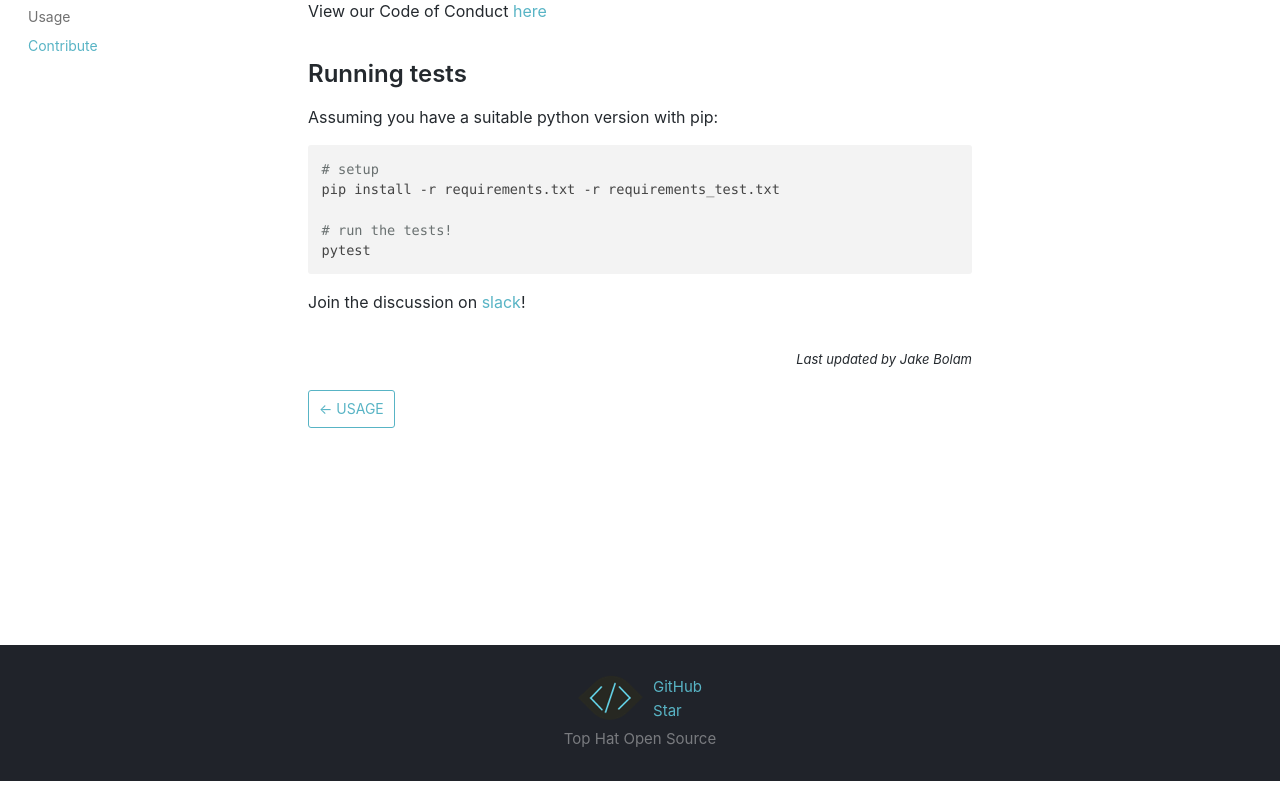
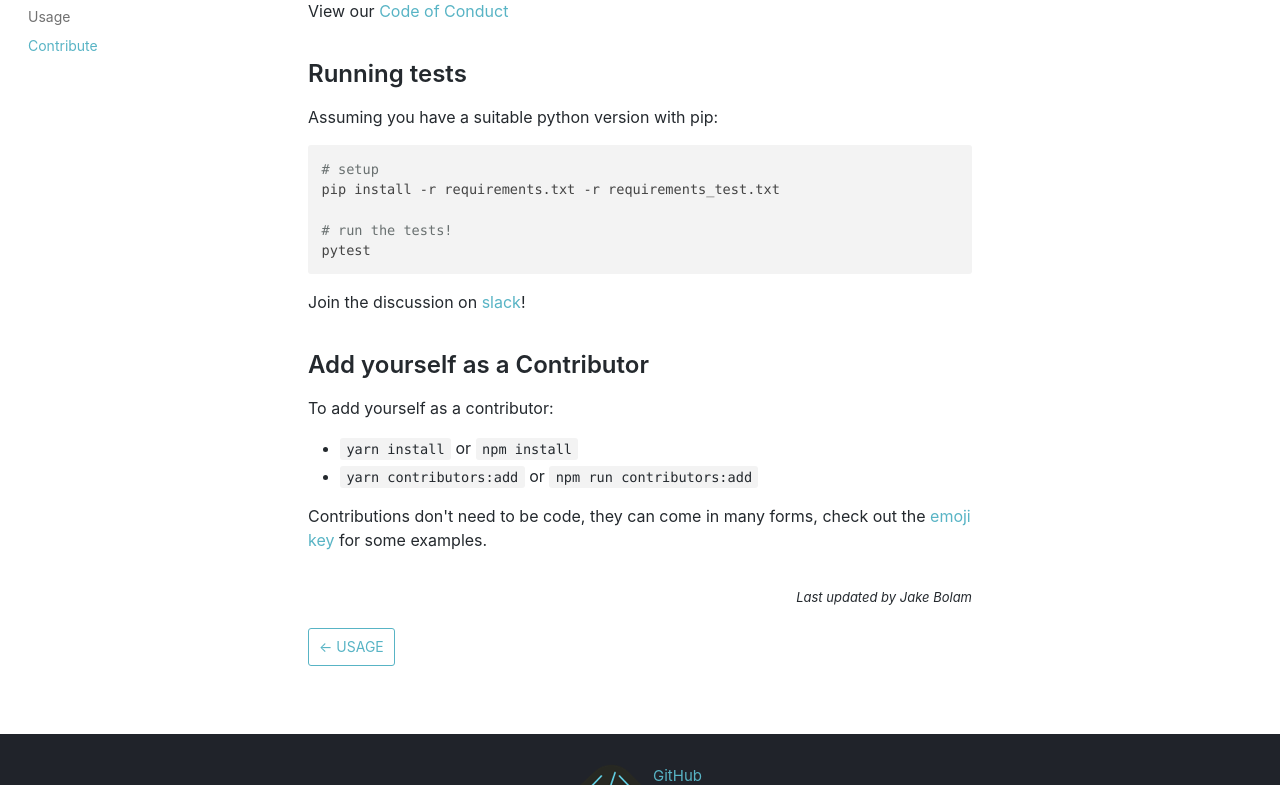
Before and after one commit to tophat/codewatch, a plain HTML site: page docs/contribute.html in a window 1280 px wide. Shown: the part 155-940 px from the top of the page. Drawn offline with nearby package versions, Linux system fonts and the light colour scheme.

Commit message:
Deploy website
Deploy website version based on ea763819ce005639dac859b72680d02fde38467f

```diff
--- a/docs/contribute.html
+++ b/docs/contribute.html
@@ -1,5 +1,5 @@
-<!DOCTYPE html><html lang="en"><head><meta charSet="utf-8"/><meta http-equiv="X-UA-Compatible" content="IE=edge"/><title>Contribute · Codewatch</title><meta name="viewport" content="width=device-width"/><meta name="generator" content="Docusaurus"/><meta name="description" content="&lt;p&gt;View our Code of Conduct &lt;a href=&quot;https://github.com/tophat/getting-started/blob/master/code-of-conduct.md&quot;&gt;here&lt;/a&gt;&lt;/p&gt;
-"/><meta name="docsearch:language" content="en"/><meta property="og:title" content="Contribute · Codewatch"/><meta property="og:type" content="website"/><meta property="og:url" content="https://codewatch.io/index.html"/><meta property="og:description" content="&lt;p&gt;View our Code of Conduct &lt;a href=&quot;https://github.com/tophat/getting-started/blob/master/code-of-conduct.md&quot;&gt;here&lt;/a&gt;&lt;/p&gt;
+<!DOCTYPE html><html lang="en"><head><meta charSet="utf-8"/><meta http-equiv="X-UA-Compatible" content="IE=edge"/><title>Contribute · Codewatch</title><meta name="viewport" content="width=device-width"/><meta name="generator" content="Docusaurus"/><meta name="description" content="&lt;p&gt;View our &lt;a href=&quot;https://github.com/tophat/getting-started/blob/master/code-of-conduct.md&quot;&gt;Code of Conduct&lt;/a&gt;&lt;/p&gt;
+"/><meta name="docsearch:language" content="en"/><meta property="og:title" content="Contribute · Codewatch"/><meta property="og:type" content="website"/><meta property="og:url" content="https://codewatch.io/index.html"/><meta property="og:description" content="&lt;p&gt;View our &lt;a href=&quot;https://github.com/tophat/getting-started/blob/master/code-of-conduct.md&quot;&gt;Code of Conduct&lt;/a&gt;&lt;/p&gt;
 "/><meta property="og:image" content="https://codewatch.io/img/codewatch.png"/><meta name="twitter:card" content="summary"/><meta name="twitter:image" content="https://codewatch.io/img/codewatch.png"/><link rel="shortcut icon" href="/img/codewatch.png"/><link rel="stylesheet" href="//cdnjs.cloudflare.com/ajax/libs/highlight.js/9.12.0/styles/default.min.css"/><script>
               (function(i,s,o,g,r,a,m){i['GoogleAnalyticsObject']=r;i[r]=i[r]||function(){
               (i[r].q=i[r].q||[]).push(arguments)},i[r].l=1*new Date();a=s.createElement(o),
@@ -35,7 +35,7 @@
                 };
               }
             });
-        </script></nav></div><div class="container mainContainer"><div class="wrapper"><div class="post"><header class="postHeader"><h1 class="postHeaderTitle">Contribute</h1></header><article><div><span><p>View our Code of Conduct <a href="https://github.com/tophat/getting-started/blob/master/code-of-conduct.md">here</a></p>
+        </script></nav></div><div class="container mainContainer"><div class="wrapper"><div class="post"><header class="postHeader"><h1 class="postHeaderTitle">Contribute</h1></header><article><div><span><p>View our <a href="https://github.com/tophat/getting-started/blob/master/code-of-conduct.md">Code of Conduct</a></p>
 <h2><a class="anchor" aria-hidden="true" id="running-tests"></a><a href="#running-tests" aria-hidden="true" class="hash-link"><svg class="hash-link-icon" aria-hidden="true" height="16" version="1.1" viewBox="0 0 16 16" width="16"><path fill-rule="evenodd" d="M4 9h1v1H4c-1.5 0-3-1.69-3-3.5S2.55 3 4 3h4c1.45 0 3 1.69 3 3.5 0 1.41-.91 2.72-2 3.25V8.59c.58-.45 1-1.27 1-2.09C10 5.22 8.98 4 8 4H4c-.98 0-2 1.22-2 2.5S3 9 4 9zm9-3h-1v1h1c1 0 2 1.22 2 2.5S13.98 12 13 12H9c-.98 0-2-1.22-2-2.5 0-.83.42-1.64 1-2.09V6.25c-1.09.53-2 1.84-2 3.25C6 11.31 7.55 13 9 13h4c1.45 0 3-1.69 3-3.5S14.5 6 13 6z"></path></svg></a>Running tests</h2>
 <p>Assuming you have a suitable python version with pip:</p>
 <pre><code class="hljs css language-bash"><span class="hljs-comment"># setup</span>
@@ -45,4 +45,11 @@ pip install -r requirements.txt -r requirements_test.txt
 pytest
 </code></pre>
 <p>Join the discussion on <a href="https://opensource.tophat.com/slack">slack</a>!</p>
-</span></div></article></div><div class="docLastUpdate"><em>Last updated by Jake Bolam</em></div><div class="docs-prevnext"><a class="docs-prev button" href="/docs/usage"><span class="arrow-prev">← </span><span>Usage</span></a></div></div></div><nav class="onPageNav"><ul class="toc-headings"><li><a href="#running-tests">Running tests</a></li></ul></nav></div><footer class="nav-footer" id="footer"><section class="footer"><div class="footer-icon"><a href="/" class="nav-home"><img src="/img/codewatch.png" alt="Codewatch" width="65" height="45"/></a></div><div class="footer-github"><a href="https://github.com/tophat/codewatch">GitHub</a><a class="github-button" href="https://github.com/tophat/codewatch" data-icon="octicon-star" data-count-href="/facebook/docusaurus/stargazers" data-show-count="true" data-count-aria-label="# stargazers on GitHub" aria-label="Star this project on GitHub">Star</a></div></section><section class="copyright">Top Hat Open Source</section></footer></div></body></html>
+<h2><a class="anchor" aria-hidden="true" id="add-yourself-as-a-contributor"></a><a href="#add-yourself-as-a-contributor" aria-hidden="true" class="hash-link"><svg class="hash-link-icon" aria-hidden="true" height="16" version="1.1" viewBox="0 0 16 16" width="16"><path fill-rule="evenodd" d="M4 9h1v1H4c-1.5 0-3-1.69-3-3.5S2.55 3 4 3h4c1.45 0 3 1.69 3 3.5 0 1.41-.91 2.72-2 3.25V8.59c.58-.45 1-1.27 1-2.09C10 5.22 8.98 4 8 4H4c-.98 0-2 1.22-2 2.5S3 9 4 9zm9-3h-1v1h1c1 0 2 1.22 2 2.5S13.98 12 13 12H9c-.98 0-2-1.22-2-2.5 0-.83.42-1.64 1-2.09V6.25c-1.09.53-2 1.84-2 3.25C6 11.31 7.55 13 9 13h4c1.45 0 3-1.69 3-3.5S14.5 6 13 6z"></path></svg></a>Add yourself as a Contributor</h2>
+<p>To add yourself as a contributor:</p>
+<ul>
+<li><code>yarn install</code> or <code>npm install</code></li>
+<li><code>yarn contributors:add</code> or <code>npm run contributors:add</code></li>
+</ul>
+<p>Contributions don't need to be code, they can come in many forms, check out the <a href="https://github.com/kentcdodds/all-contributors#emoji-key">emoji key</a> for some examples.</p>
+</span></div></article></div><div class="docLastUpdate"><em>Last updated by Jake Bolam</em></div><div class="docs-prevnext"><a class="docs-prev button" href="/docs/usage"><span class="arrow-prev">← </span><span>Usage</span></a></div></div></div><nav class="onPageNav"><ul class="toc-headings"><li><a href="#running-tests">Running tests</a></li><li><a href="#add-yourself-as-a-contributor">Add yourself as a Contributor</a></li></ul></nav></div><footer class="nav-footer" id="footer"><section class="footer"><div class="footer-icon"><a href="/" class="nav-home"><img src="/img/codewatch.png" alt="Codewatch" width="65" height="45"/></a></div><div class="footer-github"><a href="https://github.com/tophat/codewatch">GitHub</a><a class="github-button" href="https://github.com/tophat/codewatch" data-icon="octicon-star" data-count-href="/facebook/docusaurus/stargazers" data-show-count="true" data-count-aria-label="# stargazers on GitHub" aria-label="Star this project on GitHub">Star</a></div></section><section class="copyright">Top Hat Open Source</section></footer></div></body></html>
```
Also changed, not shown: docs/contribute/index.html (+11 -4 lines).
